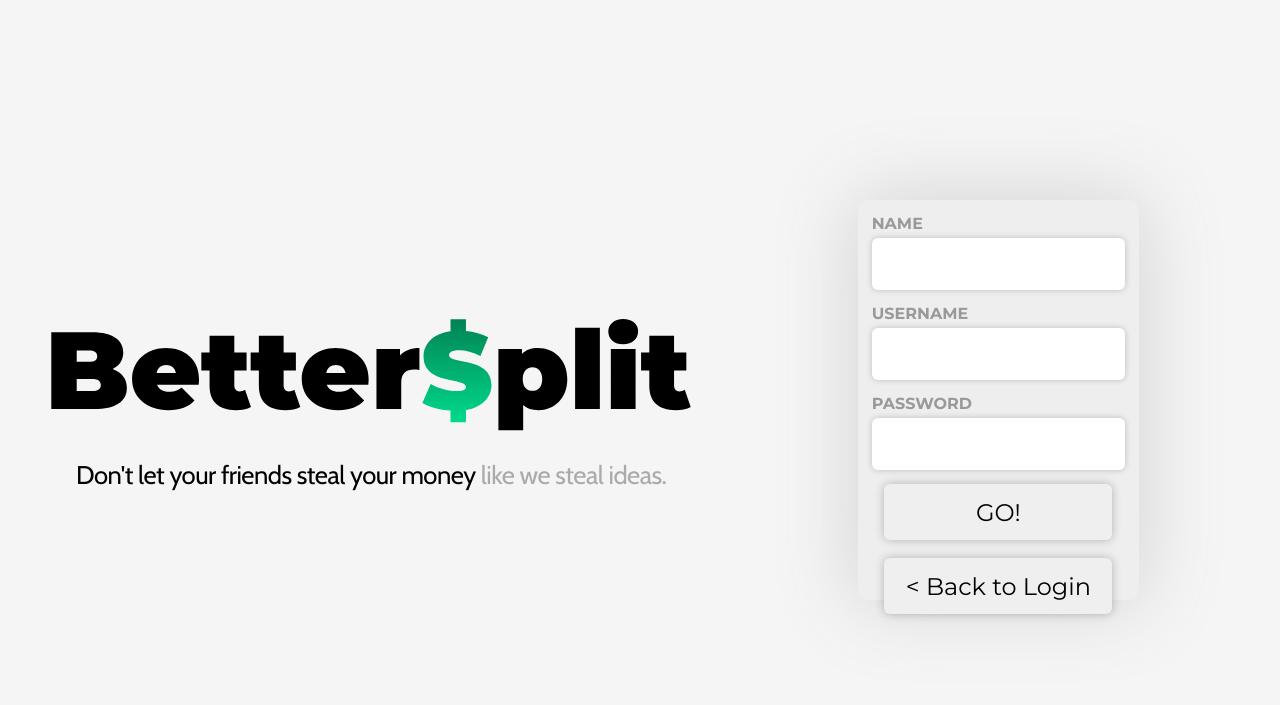
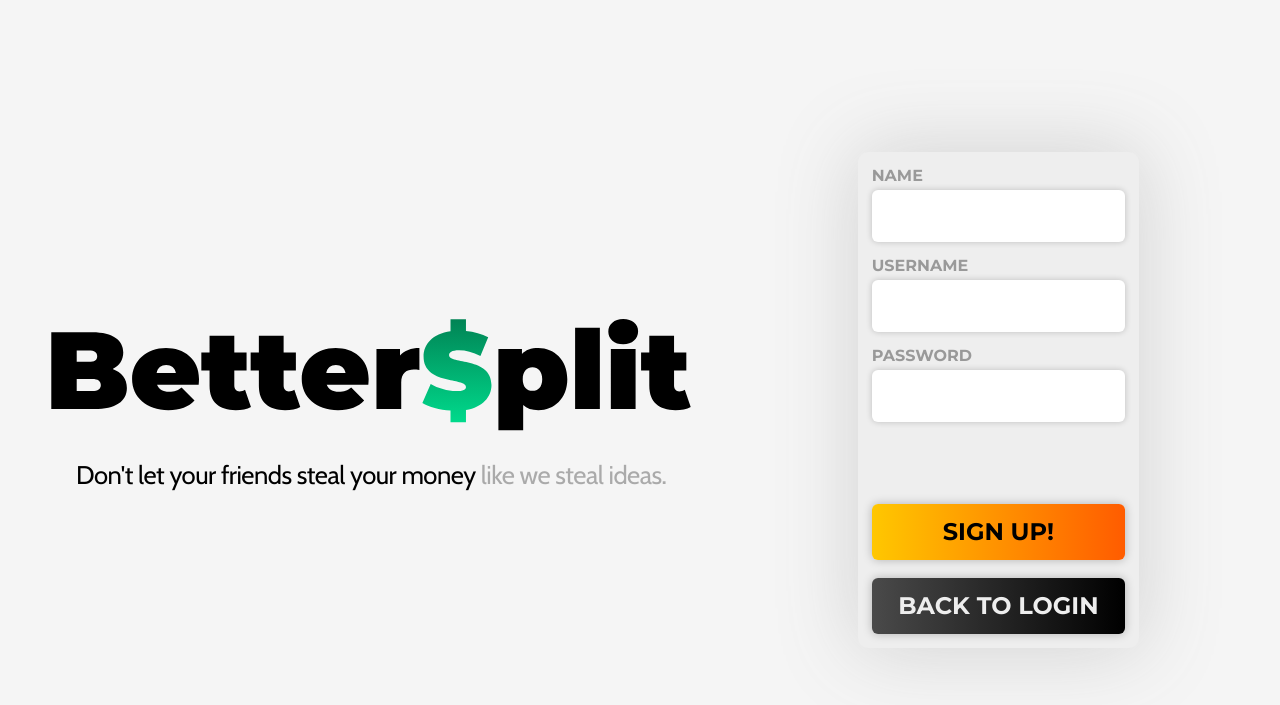
Before and after one commit to loki-777/BetterSplit, a Flask app: page /signup in a window 1280 px wide. Shown: the top 705 px of the page. Run offline with Flask 2, Linux system fonts and the light colour scheme.

Commit message:
Redesigned signup

```diff
--- a/static/styles.css
+++ b/static/styles.css
@@ -58,10 +58,9 @@ html, body {
 .light {
     color: #AAAAAA;
 }
-#login_creds {
-    height: 50vh;
+
+.loginpage_form {
     width: 22vw;
-    min-height: 300px;
     min-width: 280px;
     background-color: #EEEEEE;
     box-shadow: 0px 0px 80px rgba(103, 103, 103, 0.25);
@@ -70,6 +69,17 @@ html, body {
     flex-direction: column;
     align-items: center;
 }
+
+#login_creds {
+    height: 50vh;
+    min-height: 300px;
+}
+
+#signup_creds {
+    height: 62vh;
+    min-height: 400px;
+}
+
 .tfield_frame {
     margin-top: 5%;
     width: 90%;
@@ -133,6 +143,12 @@ html, body {
 }
 
 #signup_btn {
+    color: #000000;
+    font-weight: 700;
+    background: linear-gradient(90deg, #FFC700 0.04%, #FF5C00 99.97%);
+}
+
+#signup_redir_btn, #login_redir_btn {
     color: #EEEEEE;
     font-weight: 600;
     background: linear-gradient(90deg, #4A4A4A 0.03%, #000000 99.97%);
--- a/templates/login.html
+++ b/templates/login.html
@@ -45,7 +45,7 @@
 	<div class="button_container">
 		<button id="login_btn" class="loginpage_button" type="submit" form="login_creds" formmethod="post"> LOG IN! </button>
 		<br>
-		<button id="signup_btn" class="loginpage_button" type="submit" form="signup_redir"> SIGN UP </button>
+		<button id="signup_redir_btn" class="loginpage_button" type="submit" form="signup_redir"> SIGN UP </button>
 	</div>
 </form>
 {% endblock %}
--- a/templates/signup.html
+++ b/templates/signup.html
@@ -5,16 +5,16 @@
 <form id="login_redir" class="loginpage_form" action="/login"></form>
 {% endblock %}
 {% block body_forms %}
-<form id="login_creds" class="loginpage_form" action="">
+<form id="signup_creds" class="loginpage_form" action="">
 	<div class="tfield_frame">
 		{% if 'name_empty' in error %}
-		<label class="tfield_label_error" for="name"> NAME </label>
+		<label class="tfield_label error" for="name"> NAME </label>
 		{% else %}
 		<label class="tfield_label" for="name"> NAME </label>
 		{% endif %}
 		<br>
 		{% if 'name_empty' in error %}
-		<input class="tfield_error" type="text" name="name" autocomplete="off" value={{ request.form.name }}>
+		<input class="tfield error" type="text" name="name" autocomplete="off" value={{ request.form.name }}>
 		<div class="errormessage"> {{ error.name_empty }} </div>
 		{% else %}
 		<input class="tfield" type="text" name="name" autocomplete="off" value={{ request.form.name }}>
@@ -23,13 +23,13 @@
 	</div>
 	<div class="tfield_frame">
 		{% if 'user_taken' in error or 'username_empty' in error%}
-		<label class="tfield_label_error" for="username"> USERNAME </label>
+		<label class="tfield_label error" for="username"> USERNAME </label>
 		{% else %}
 		<label class="tfield_label" for="username"> USERNAME </label>
 		{% endif %}
 		<br>
 		{% if 'user_taken' in error or 'username_empty' in error %}
-		<input class="tfield_error" type="text" name="username" autocomplete="off" value={{ request.form.username }}>
+		<input class="tfield error" type="text" name="username" autocomplete="off" value={{ request.form.username }}>
 			{% if 'username_empty' in error %}
 			<div class="errormessage"> {{ error.username_empty }} </div>
 			{% else %}
@@ -42,13 +42,13 @@
 	</div>
 	<div class="tfield_frame">
 		{% if 'weak_pass' in error or 'pass_empty' in error %}
-		<label class="tfield_label_error" for="password"> PASSWORD </label>
+		<label class="tfield_label error" for="password"> PASSWORD </label>
 		{% else %}
 		<label class="tfield_label" for="password"> PASSWORD </label>
 		{% endif %}
 		<br>
 		{% if 'weak_pass' in error or 'pass_empty' in error %}
-		<input class="tfield_error" type="password" name="password" value={{ request.form.password }}>
+		<input class="tfield error" type="password" name="password" value={{ request.form.password }}>
 			{% if 'passempty' in error %}
 			<div class="errormessage"> {{ error.pass_empty }} </div>
 			{% else %}
@@ -59,12 +59,10 @@
 		{% endif %}
 		<br>
 	</div>
-	<div class="tfield_frame">
-		<div class="button_container">
-			<button id="login" class="loginpage_button" type="submit" form="login_creds" formmethod="post"> GO! </button>
-			<br>
-			<button id="signup" class="loginpage_button" type="submit" form="login_redir"> < Back to Login </button>
-		</div>
+	<div class="button_container">
+		<button id="signup_btn" class="loginpage_button" type="submit" form="login_creds" formmethod="post"> SIGN UP! </button>
+		<br>
+		<button id="login_redir_btn" class="loginpage_button" type="submit" form="login_redir"> BACK TO LOGIN </button>
 	</div>
 </form>
 {% endblock %}
```
